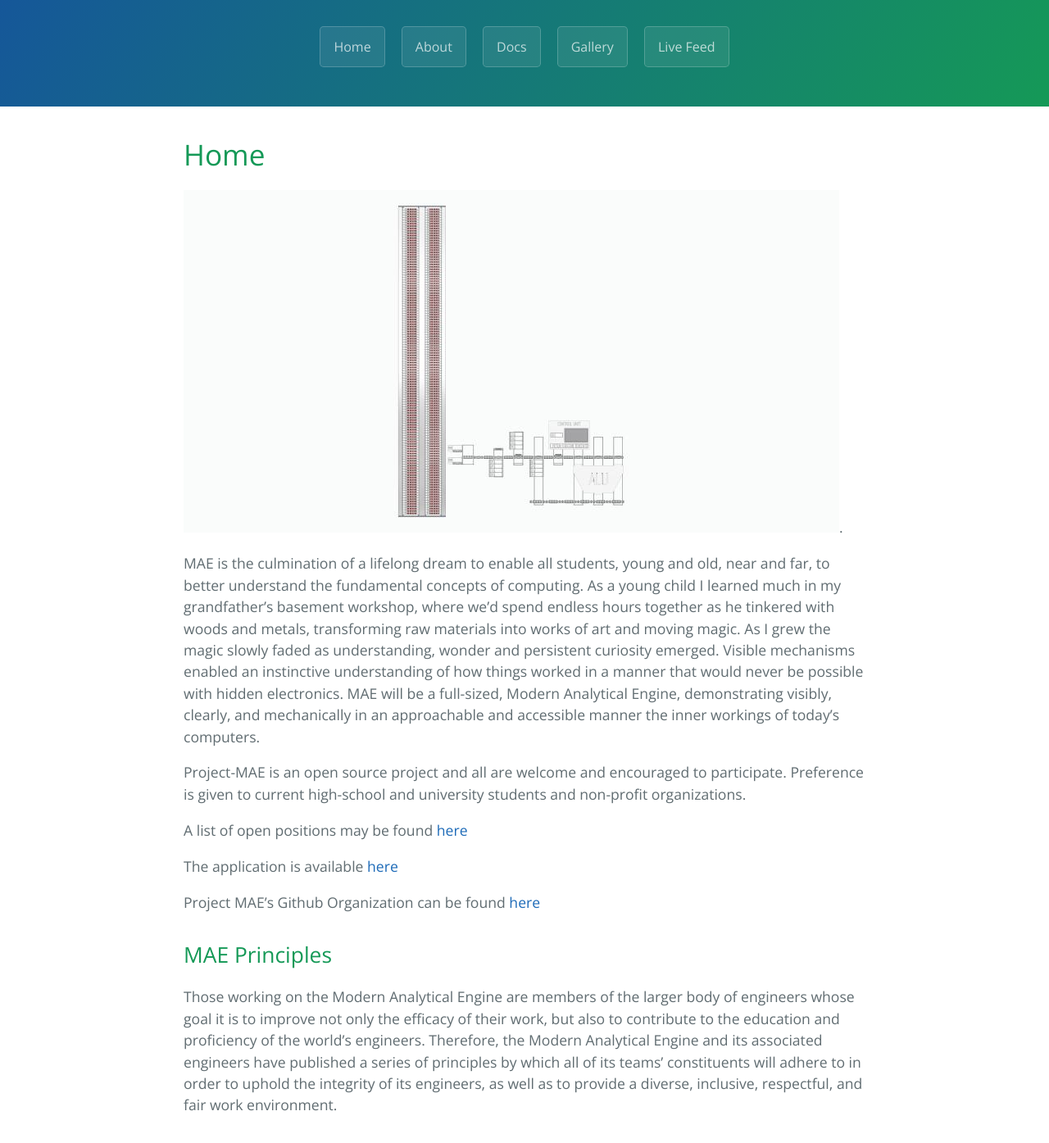
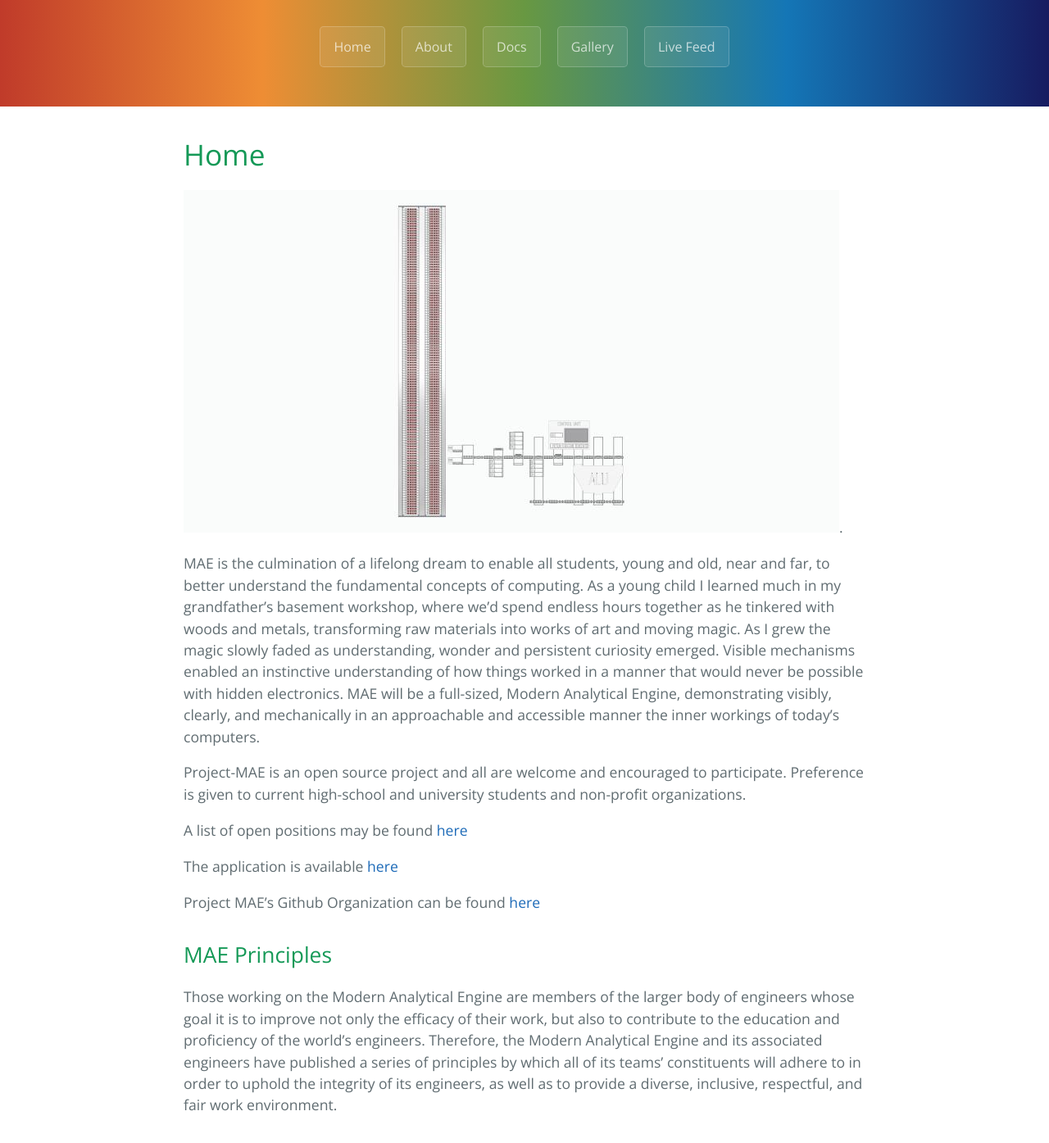
Before and after one commit to project-mae/project-mae.github.io, a Jekyll site: the page built from index.md, in a window 1280 px wide and 1400 px high. Shown: the top 1395 px of the window at 82% size. Built offline with Jekyll 4.4.1, drawn with Linux system fonts in a browser that asks for light colours; our own code applies the rules of GitHub Pages for plain Markdown files.

Commit message:
added sticky header + logo colors

```diff
--- a/_sass/jekyll-theme-cayman.scss
+++ b/_sass/jekyll-theme-cayman.scss
@@ -114,10 +114,12 @@
 }
 
 .page-header {
+  position: sticky;
+  top: 0;
   color: $header-heading-color;
   text-align: center;
   background-color: $header-bg-color;
-  background-image: linear-gradient(120deg, $header-bg-color-secondary, $header-bg-color);
+  background-image: linear-gradient(90deg, #c03b2a, #ee8d34, #689842, #1476b6,  #171b60);
 
   @include large {
     padding: 2rem 3rem;
```
